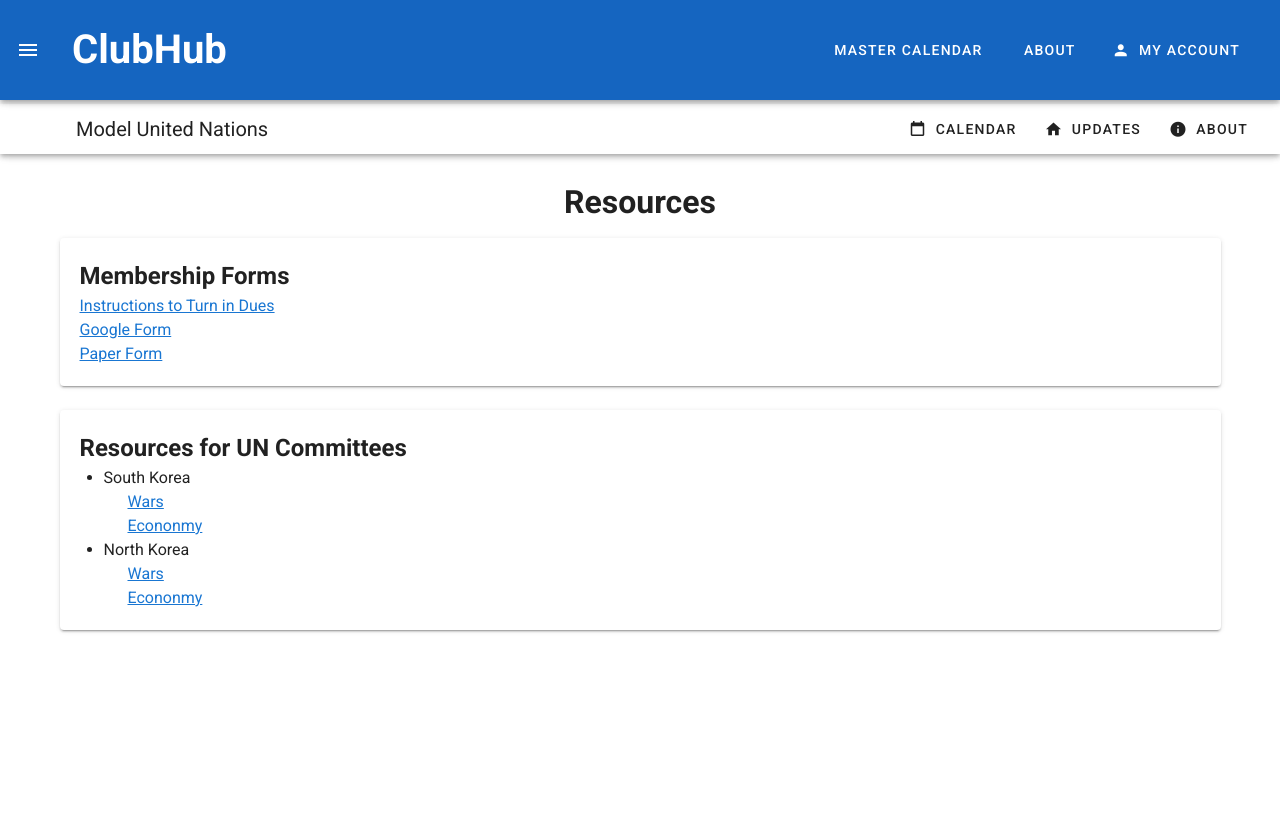
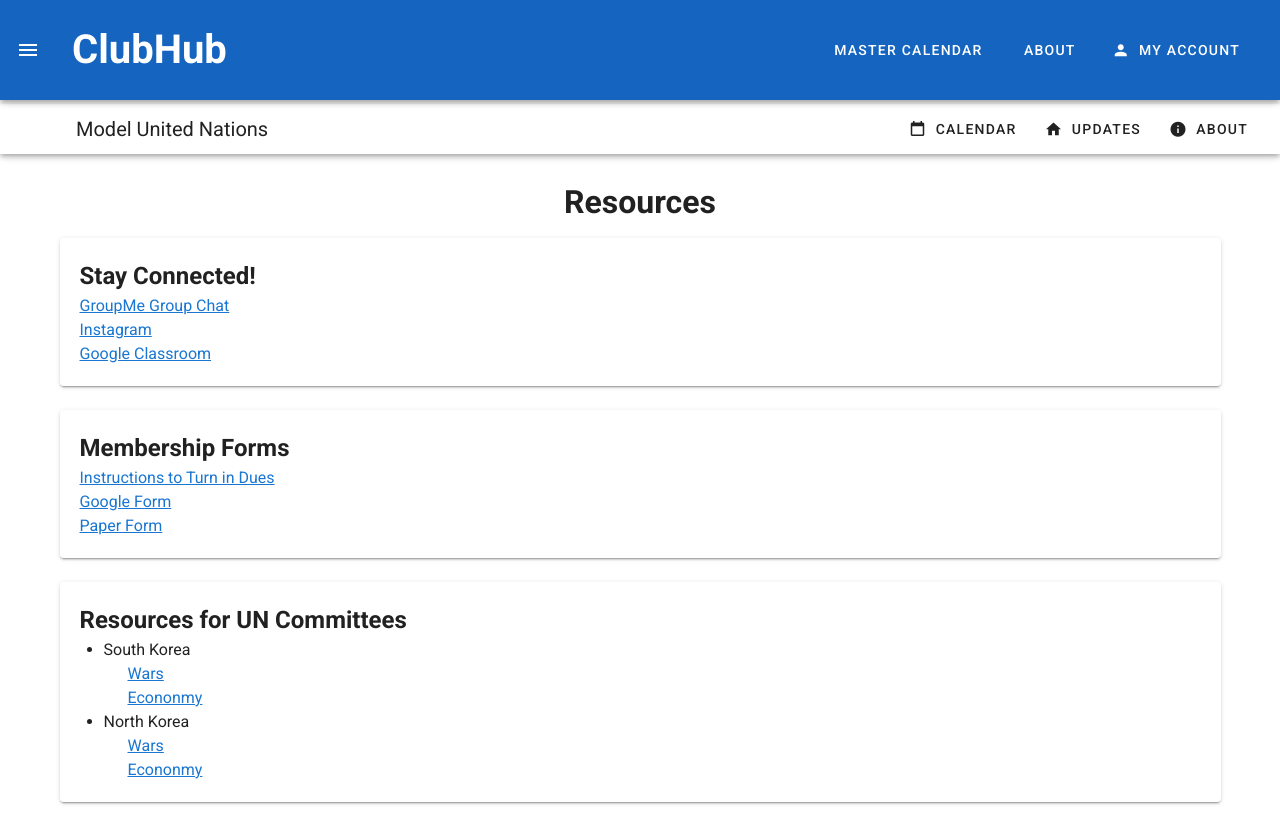
Before and after one commit to hpicar/clubhub1, a Vue app in the folder clubhub/: page /modelunresources in a window 1280 px wide. Built offline with nearby package versions, Linux system fonts and the light colour scheme.

Commit message:
calendar file

```diff
--- a/clubhub/src/views/AboutMUN.vue
+++ b/clubhub/src/views/AboutMUN.vue
@@ -55,12 +55,12 @@
 
 <script>
 export default {
-  name: 'MyCLubs',
+  name: 'MyClubs',
   data() {
     return {
       links: [
         { name: 'Calendar', icon: 'mdi-calendar-blank', route: '' },
-        { name: 'Resources', icon: 'mdi-file-document-multiple', route: '' },
+        { name: 'Resources', icon: 'mdi-file-document-multiple', route: '/modelunresources' },
         { name: 'Updates', icon: 'mdi-home', route: '/modelun' },
       ]
     }
--- a/clubhub/src/views/ModelUN.vue
+++ b/clubhub/src/views/ModelUN.vue
@@ -29,7 +29,7 @@
 
 <script>
 export default {
-  name: 'MyCLubs',
+  name: 'MyClubs',
   data() {
     return {
       links: [
--- a/clubhub/src/views/MyClubs.vue
+++ b/clubhub/src/views/MyClubs.vue
@@ -33,7 +33,7 @@
 
 <script>
 export default {
-  name: 'MyCLubs',
+  name: 'MyClubs',
   data() {
     return {
       myClubs: [
--- a/clubhub/src/views/ResourcesMUN.vue
+++ b/clubhub/src/views/ResourcesMUN.vue
@@ -10,6 +10,17 @@
     </v-toolbar>
 
     <h1 class="d-flex justify-center mt-6">Resources</h1>
+
+    <v-container>
+      <v-layout>
+        <v-card class="pa-5" min-width="100%">
+          <h2>Stay Connected!</h2>
+          <a href="https://www.w3schools.com/">GroupMe Group Chat<br></a>
+          <a href="https://www.w3schools.com/">Instagram<br></a>
+          <a href="https://www.w3schools.com/">Google Classroom<br></a>
+        </v-card>
+      </v-layout>
+    </v-container>
 
     <v-container>
       <v-layout>
@@ -47,7 +58,7 @@
 
 <script>
 export default {
-  name: 'MyCLubs',
+  name: 'MyClubs',
   data() {
     return {
       links: [
```
Also changed, not shown: clubhub/src/views/CalendarMUN.vue (added, +12 -0 lines).
